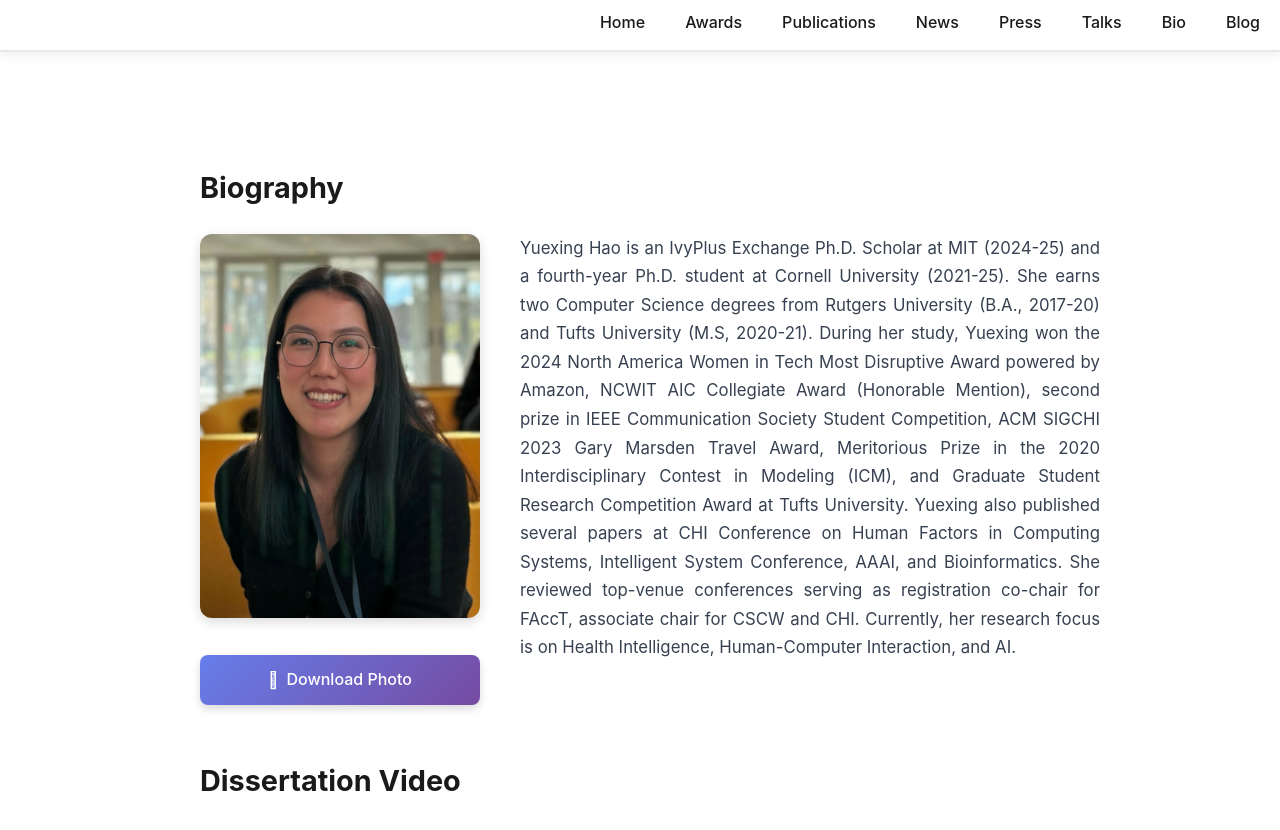
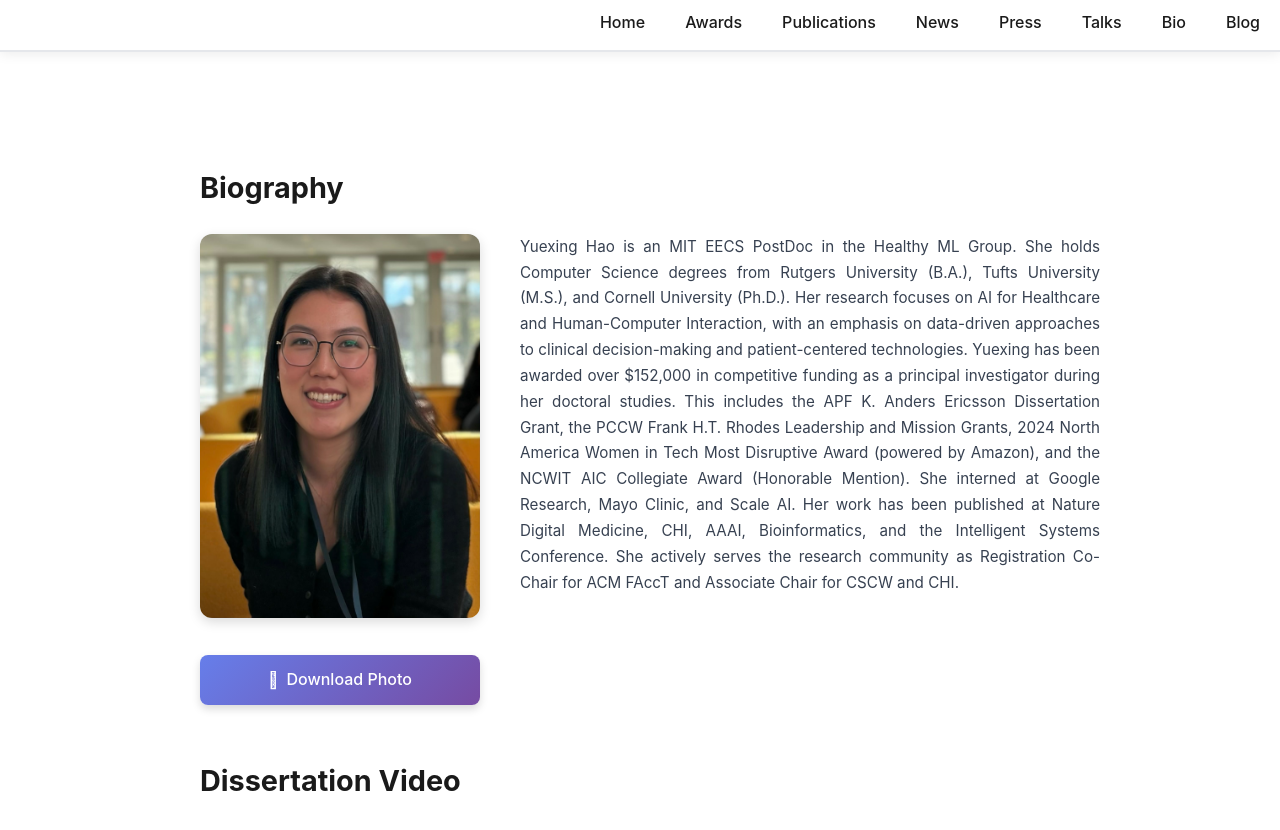
Before and after one commit to YuexingHao/Yuexing-Hao, a Jekyll site: the page built from biography.md, in a window 1280 px wide and 1400 px high, cut to the strip 0-833 px from the top of the window. Shown: the top 830 px of the strip. Built offline with Jekyll 4.4.1, drawn with Linux system fonts in a browser that asks for light colours; nearby versions of some CDN libraries; library files that are not in the unit come from our copies; a style sheet for code colours, icons or effects is not loaded; some of the changed lines change nothing that is shown.

Commit message:
Reduce font size on biography page
- Decrease paragraph font size from 1.05rem to 0.95rem
- Decrease mobile paragraph font size from 1rem to 0.9rem
- Add 0.95rem font size to list items for consistency
- Makes biography text more compact and easier to scan

```diff
--- a/biography.md
+++ b/biography.md
@@ -30,7 +30,7 @@ permalink: /biography/
 }
 
 .bio-container p {
-  font-size: 1.05rem;
+  font-size: 0.95rem;
   line-height: 1.7;
   color: #374151;
   margin-bottom: 1.5rem;
@@ -39,6 +39,7 @@ permalink: /biography/
 
 .bio-container ul {
   color: #374151;
+  font-size: 0.95rem;
 }
 
 .bio-container ul li {
@@ -112,7 +113,7 @@ permalink: /biography/
   }
 
   .bio-container p {
-    font-size: 1rem;
+    font-size: 0.9rem;
   }
 }
 </style>
@@ -128,7 +129,7 @@ permalink: /biography/
       </a>
     </div>
     <div style="flex: 1; min-width: 300px;">
-      <p>Yuexing Hao is an IvyPlus Exchange Ph.D. Scholar at MIT (2024-25) and a fourth-year Ph.D. student at Cornell University (2021-25). She earns two Computer Science degrees from Rutgers University (B.A., 2017-20) and Tufts University (M.S, 2020-21). During her study, Yuexing won the 2024 North America Women in Tech Most Disruptive Award powered by Amazon, NCWIT AIC Collegiate Award (Honorable Mention), second prize in IEEE Communication Society Student Competition, ACM SIGCHI 2023 Gary Marsden Travel Award, Meritorious Prize in the 2020 Interdisciplinary Contest in Modeling (ICM), and Graduate Student Research Competition Award at Tufts University. Yuexing also published several papers at CHI Conference on Human Factors in Computing Systems, Intelligent System Conference, AAAI, and Bioinformatics. She reviewed top-venue conferences serving as registration co-chair for FAccT, associate chair for CSCW and CHI. Currently, her research focus is on Health Intelligence, Human-Computer Interaction, and AI.</p>
+      <p>Yuexing Hao is an MIT EECS PostDoc in the Healthy ML Group. She holds Computer Science degrees from Rutgers University (B.A.), Tufts University (M.S.), and Cornell University (Ph.D.). Her research focuses on AI for Healthcare and Human-Computer Interaction, with an emphasis on data-driven approaches to clinical decision-making and patient-centered technologies. Yuexing has been awarded over $152,000 in competitive funding as a principal investigator during her doctoral studies. This includes the APF K. Anders Ericsson Dissertation Grant, the PCCW Frank H.T. Rhodes Leadership and Mission Grants, 2024 North America Women in Tech Most Disruptive Award (powered by Amazon), and the NCWIT AIC Collegiate Award (Honorable Mention). She interned at Google Research, Mayo Clinic, and Scale AI.  Her work has been published at Nature Digital Medicine, CHI, AAAI, Bioinformatics, and the Intelligent Systems Conference. She actively serves the research community as Registration Co-Chair for ACM FAccT and Associate Chair for CSCW and CHI.</p>
     </div>
   </div>
 
```
